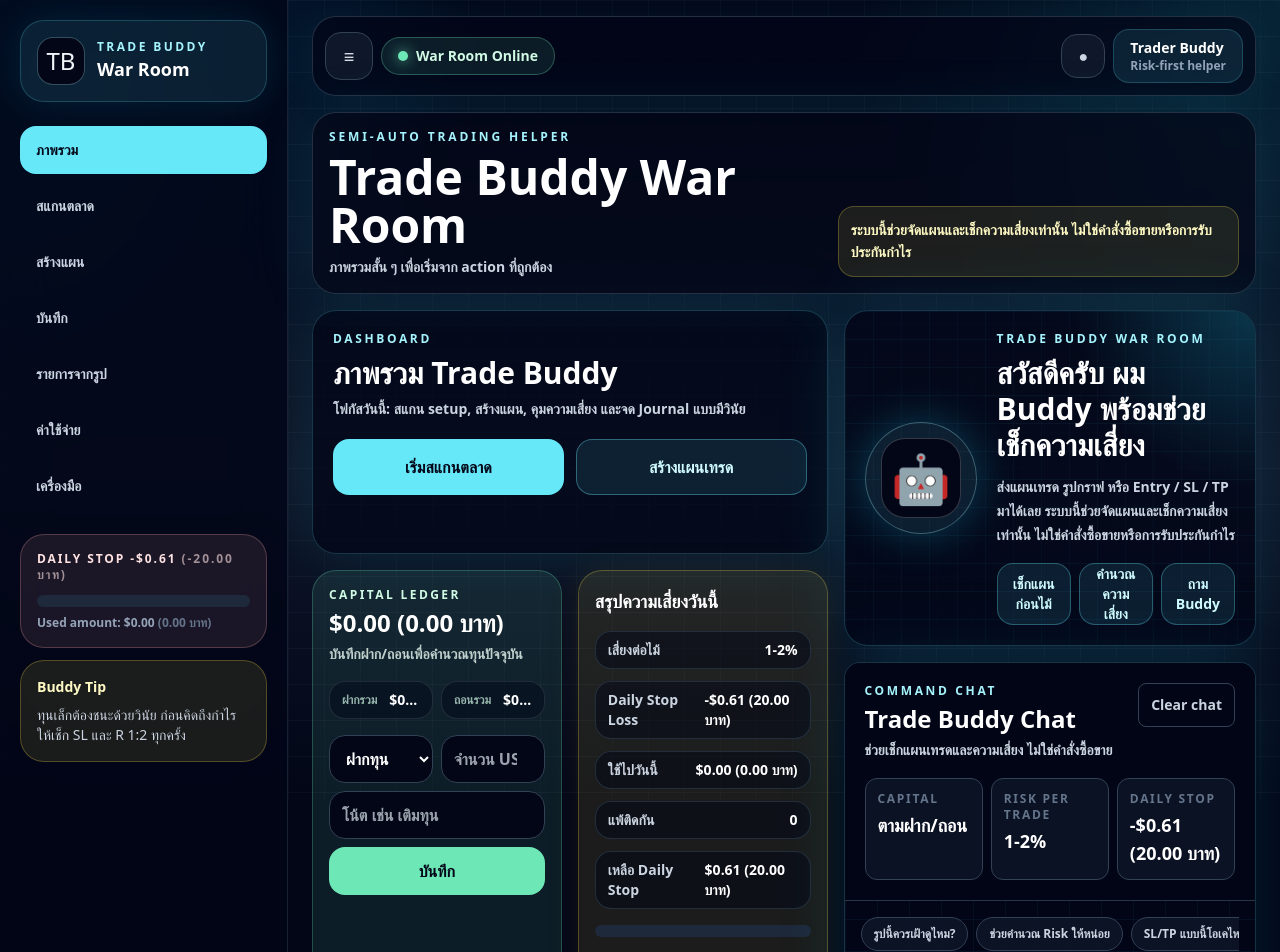
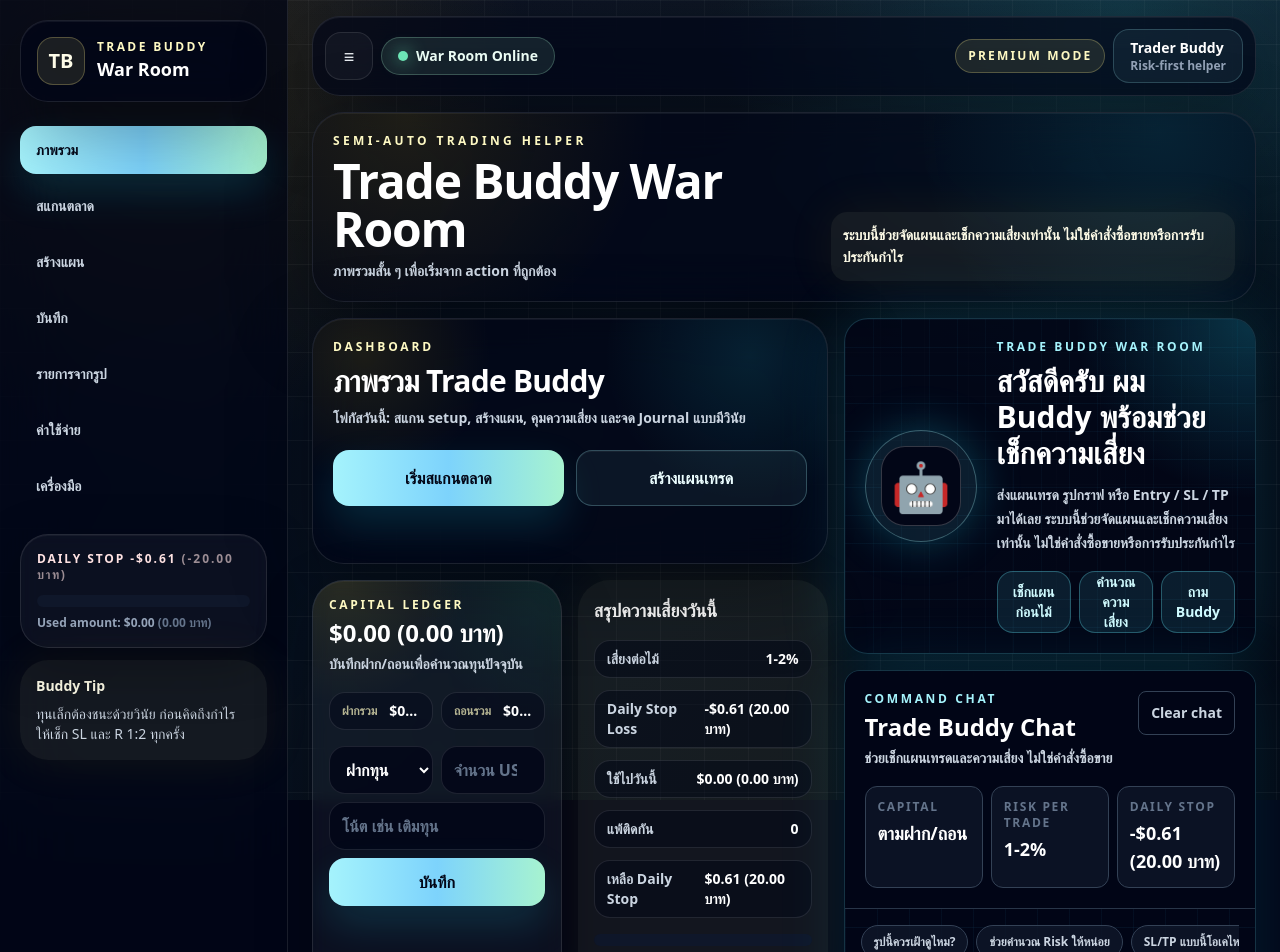
Before and after one commit to Fusemxd/buddy-trade, a Next.js app: page / in a window 1280 px wide. Shown: the top 952 px of the page. Built offline with nearby package versions, Linux system fonts and the light colour scheme.

Commit message:
Polish luxury war room theme

```diff
--- a/src/app/globals.css
+++ b/src/app/globals.css
@@ -16,7 +16,10 @@ html {
 
 body {
   min-height: 100vh;
-  background: #070b12;
+  background:
+    radial-gradient(circle at 18% 8%, rgba(212, 175, 55, 0.12), transparent 28%),
+    radial-gradient(circle at 82% 0%, rgba(34, 211, 238, 0.13), transparent 30%),
+    linear-gradient(135deg, #030712 0%, #07111f 44%, #020617 100%);
   color: #f8fafc;
 }
 
@@ -48,3 +51,25 @@ select,
 textarea {
   font: inherit;
 }
+
+@layer components {
+  .luxury-panel {
+    @apply relative border border-white/10 bg-slate-950/70 shadow-[0_24px_80px_rgba(0,0,0,0.35),inset_0_1px_0_rgba(255,255,255,0.06)] backdrop-blur-xl;
+  }
+
+  .luxury-card {
+    @apply relative border border-white/10 bg-white/[0.045] shadow-[0_18px_55px_rgba(0,0,0,0.28),inset_0_1px_0_rgba(255,255,255,0.05)] backdrop-blur;
+  }
+
+  .luxury-gold {
+    @apply border-yellow-200/25 bg-yellow-200/[0.07] text-yellow-50 shadow-[0_0_50px_rgba(234,179,8,0.08)];
+  }
+
+  .luxury-primary {
+    @apply bg-gradient-to-r from-cyan-200 via-sky-300 to-emerald-200 text-slate-950 shadow-[0_18px_40px_rgba(34,211,238,0.16)];
+  }
+
+  .luxury-ghost {
+    @apply border border-cyan-200/25 bg-cyan-200/[0.06] text-cyan-50 shadow-[inset_0_1px_0_rgba(255,255,255,0.05)];
+  }
+}
--- a/src/components/CapitalLedger.tsx
+++ b/src/components/CapitalLedger.tsx
@@ -31,29 +31,28 @@ export default function CapitalLedger({ compact = false }: { compact?: boolean }
   }
 
   return (
-    <section className="min-w-0 rounded-3xl border border-emerald-300/25 bg-emerald-300/10 p-4">
-      <div className="min-w-0">
-        <div className="min-w-0">
-          <p className="text-xs font-black uppercase tracking-[0.2em] text-emerald-100">Capital Ledger</p>
-          <h3 className="mt-1 text-2xl font-black text-white">{formatUsdWithThb(summary.balanceUsd)}</h3>
-          <p className="mt-1 text-sm font-semibold leading-relaxed text-emerald-50/80">บันทึกฝาก/ถอนเพื่อคำนวณทุนปัจจุบัน</p>
-        </div>
+    <section className="luxury-card min-w-0 overflow-hidden rounded-[2rem] p-4">
+      <div className="pointer-events-none absolute inset-0 bg-[radial-gradient(circle_at_12%_0%,rgba(250,204,21,0.10),transparent_26%),radial-gradient(circle_at_100%_0%,rgba(16,185,129,0.10),transparent_30%)]" />
+      <div className="relative min-w-0">
+        <p className="text-xs font-black uppercase tracking-[0.22em] text-yellow-100">Capital Ledger</p>
+        <h3 className="mt-1 text-2xl font-black text-white">{formatUsdWithThb(summary.balanceUsd)}</h3>
+        <p className="mt-1 text-sm font-semibold leading-relaxed text-slate-300">บันทึกฝาก/ถอนเพื่อคำนวณทุนปัจจุบัน</p>
       </div>
 
       {!compact ? (
-        <>
+        <div className="relative">
           <div className="mt-4 grid gap-2 text-sm sm:grid-cols-2">
             <SummaryLine label="ฝากรวม" value={formatUsdWithThb(summary.depositsUsd)} />
             <SummaryLine label="ถอนรวม" value={formatUsdWithThb(summary.withdrawalsUsd)} />
           </div>
           <form className="mt-4 grid min-w-0 gap-2 sm:grid-cols-2" onSubmit={submit}>
-            <select className="min-h-12 min-w-0 rounded-2xl border border-slate-700 bg-slate-950 px-3 font-bold text-white" value={type} onChange={(event) => setType(event.target.value as CapitalTransactionType)}>
+            <select className="min-h-12 min-w-0 rounded-2xl border border-white/10 bg-slate-950/80 px-3 font-bold text-white outline-none focus:border-yellow-200/45" value={type} onChange={(event) => setType(event.target.value as CapitalTransactionType)}>
               <option value="deposit">ฝากทุน</option>
               <option value="withdraw">ถอนทุน</option>
             </select>
-            <input className="min-h-12 min-w-0 rounded-2xl border border-slate-700 bg-slate-950 px-3 font-bold text-white" inputMode="decimal" placeholder="จำนวน USD" type="number" value={amountUsd} onChange={(event) => setAmountUsd(event.target.value)} />
-            <input className="min-h-12 min-w-0 rounded-2xl border border-slate-700 bg-slate-950 px-3 font-bold text-white sm:col-span-2" placeholder="โน้ต เช่น เติมทุน" value={note} onChange={(event) => setNote(event.target.value)} />
-            <button className="min-h-12 rounded-2xl bg-emerald-300 px-4 font-black text-slate-950 sm:col-span-2" type="submit">บันทึก</button>
+            <input className="min-h-12 min-w-0 rounded-2xl border border-white/10 bg-slate-950/80 px-3 font-bold text-white outline-none placeholder:text-slate-500 focus:border-yellow-200/45" inputMode="decimal" placeholder="จำนวน USD" type="number" value={amountUsd} onChange={(event) => setAmountUsd(event.target.value)} />
+            <input className="min-h-12 min-w-0 rounded-2xl border border-white/10 bg-slate-950/80 px-3 font-bold text-white outline-none placeholder:text-slate-500 focus:border-yellow-200/45 sm:col-span-2" placeholder="โน้ต เช่น เติมทุน" value={note} onChange={(event) => setNote(event.target.value)} />
+            <button className="luxury-primary min-h-12 rounded-2xl px-4 font-black sm:col-span-2" type="submit">บันทึก</button>
           </form>
           <div className="mt-3 grid gap-2">
             {items.slice(0, 5).map((item) => (
@@ -66,7 +65,7 @@ export default function CapitalLedger({ compact = false }: { compact?: boolean }
               </div>
             ))}
           </div>
-        </>
+        </div>
       ) : null}
     </section>
   );
@@ -75,7 +74,7 @@ export default function CapitalLedger({ compact = false }: { compact?: boolean }
 function SummaryLine({ label, value }: { label: string; value: string }) {
   return (
     <div className="flex min-w-0 items-center justify-between gap-3 rounded-2xl border border-white/10 bg-slate-950/45 px-3 py-2">
-      <p className="shrink-0 text-xs font-bold text-emerald-100/70">{label}</p>
+      <p className="shrink-0 text-xs font-bold text-yellow-100/70">{label}</p>
       <p className="truncate text-sm font-black text-white">{value}</p>
     </div>
   );
--- a/src/components/DailySummaryCard.tsx
+++ b/src/components/DailySummaryCard.tsx
@@ -1,6 +1,6 @@
 export default function DailySummaryCard() {
   return (
-    <section className="rounded-3xl border border-purple-300/25 bg-purple-300/10 p-4 shadow-[0_0_35px_rgba(192,132,252,0.08)]">
+    <section className="luxury-card rounded-[2rem] p-4">
       <h3 className="text-lg font-black text-white">สรุปผลงานวันนี้</h3>
       <div className="mt-4 grid grid-cols-2 gap-2">
         <Metric label="Trades" value="0" />
@@ -8,7 +8,7 @@ export default function DailySummaryCard() {
         <Metric label="Losses" value="0" />
         <Metric label="Win Rate" value="0%" />
       </div>
-      <div className="mt-3 rounded-2xl border border-slate-700/60 bg-slate-950/50 p-3">
+      <div className="mt-3 rounded-2xl border border-white/10 bg-slate-950/50 p-3">
         <p className="text-xs font-bold uppercase tracking-[0.14em] text-slate-500">P/L วันนี้</p>
         <p className="mt-1 text-2xl font-black text-white">$0.00 <span className="text-sm text-slate-400">(0.00 บาท)</span></p>
       </div>
@@ -18,7 +18,7 @@ export default function DailySummaryCard() {
 
 function Metric({ label, value }: { label: string; value: string }) {
   return (
-    <div className="rounded-2xl border border-slate-700/60 bg-slate-950/50 p-3">
+    <div className="rounded-2xl border border-white/10 bg-slate-950/50 p-3">
       <p className="text-xs text-slate-500">{label}</p>
       <p className="text-lg font-black text-white">{value}</p>
     </div>
--- a/src/components/DashboardOverview.tsx
+++ b/src/components/DashboardOverview.tsx
@@ -29,17 +29,20 @@ export default function DashboardOverview({ onNavigate }: { onNavigate: (page: M
 
   return (
     <section className="grid gap-4">
-      <div className="rounded-3xl border border-cyan-300/20 bg-slate-950/70 p-5 shadow-[0_0_60px_rgba(34,211,238,0.12)]">
-        <p className="text-xs font-black uppercase tracking-[0.22em] text-cyan-200">Dashboard</p>
-        <h2 className="mt-2 text-3xl font-black text-white">ภาพรวม Trade Buddy</h2>
-        <p className="mt-2 text-sm font-semibold text-slate-300">โฟกัสวันนี้: สแกน setup, สร้างแผน, คุมความเสี่ยง และจด Journal แบบมีวินัย</p>
-        <div className="mt-5 grid gap-3 sm:grid-cols-2">
-          <button className="min-h-14 rounded-2xl bg-cyan-300 px-4 text-base font-black text-slate-950" onClick={() => onNavigate("scanner")} type="button">
-            เริ่มสแกนตลาด
-          </button>
-          <button className="min-h-14 rounded-2xl border border-cyan-300/35 bg-cyan-300/10 px-4 text-base font-black text-cyan-100" onClick={() => onNavigate("plan")} type="button">
-            สร้างแผนเทรด
-          </button>
+      <div className="luxury-panel overflow-hidden rounded-[2rem] p-5">
+        <div className="pointer-events-none absolute inset-0 bg-[radial-gradient(circle_at_10%_15%,rgba(250,204,21,0.10),transparent_25%),radial-gradient(circle_at_85%_15%,rgba(34,211,238,0.12),transparent_30%)]" />
+        <div className="relative">
+          <p className="text-xs font-black uppercase tracking-[0.24em] text-yellow-100">Dashboard</p>
+          <h2 className="mt-2 text-3xl font-black tracking-tight text-white">ภาพรวม Trade Buddy</h2>
+          <p className="mt-2 text-sm font-semibold leading-relaxed text-slate-300">โฟกัสวันนี้: สแกน setup, สร้างแผน, คุมความเสี่ยง และจด Journal แบบมีวินัย</p>
+          <div className="mt-5 grid gap-3 sm:grid-cols-2">
+            <button className="luxury-primary min-h-14 rounded-2xl px-4 text-base font-black" onClick={() => onNavigate("scanner")} type="button">
+              เริ่มสแกนตลาด
+            </button>
+            <button className="luxury-ghost min-h-14 rounded-2xl px-4 text-base font-black" onClick={() => onNavigate("plan")} type="button">
+              สร้างแผนเทรด
+            </button>
+          </div>
         </div>
       </div>
 
@@ -58,7 +61,7 @@ export default function DashboardOverview({ onNavigate }: { onNavigate: (page: M
         <MiniCard title="Next Action" value="เช็กก่อนเสมอ" helper="เริ่มจาก Scanner หรือสร้างแผนพร้อม Entry / SL / TP" />
       </div>
 
-      <article className="rounded-3xl border border-purple-300/25 bg-purple-300/10 p-4">
+      <article className="luxury-card rounded-[2rem] p-4">
         <div className="flex flex-col gap-3 lg:flex-row lg:items-start lg:justify-between">
           <div>
             <p className="text-xs font-black uppercase tracking-[0.2em] text-purple-100">Image Records</p>
@@ -72,7 +75,7 @@ export default function DashboardOverview({ onNavigate }: { onNavigate: (page: M
           </div>
         </div>
         <div className="mt-4 grid gap-2 sm:grid-cols-2">
-          <button className="min-h-12 rounded-2xl bg-purple-300 px-4 font-black text-slate-950" onClick={() => onNavigate("imageRecords")} type="button">
+          <button className="min-h-12 rounded-2xl bg-purple-200 px-4 font-black text-slate-950" onClick={() => onNavigate("imageRecords")} type="button">
             ไปหน้ารายการจากรูป
           </button>
           <button className="min-h-12 rounded-2xl border border-purple-200/35 bg-slate-950/40 px-4 font-black text-purple-50" onClick={() => onNavigate("imageRecords")} type="button">
@@ -86,7 +89,7 @@ export default function DashboardOverview({ onNavigate }: { onNavigate: (page: M
 
 function MiniCard({ title, value, helper }: { title: string; value: string; helper: string }) {
   return (
-    <article className="rounded-3xl border border-slate-700/70 bg-slate-950/65 p-4">
+    <article className="luxury-card rounded-[1.75rem] p-4">
       <p className="text-xs font-bold uppercase tracking-[0.16em] text-slate-500">{title}</p>
       <p className="mt-2 text-xl font-black text-white">{value}</p>
       <p className="mt-2 text-sm text-slate-400">{helper}</p>
--- a/src/components/MobileBottomNav.tsx
+++ b/src/components/MobileBottomNav.tsx
@@ -10,12 +10,12 @@ const navItems: Array<{ id: MobileWarRoomPanel; label: string }> = [
 
 export default function MobileBottomNav({ activePanel = "dashboard", onChange }: { activePanel?: MobileWarRoomPanel; onChange?: (panel: MobileWarRoomPanel) => void }) {
   return (
-    <nav className="fixed inset-x-0 bottom-0 z-50 border-t border-slate-700 bg-slate-950/95 px-2 pb-[calc(env(safe-area-inset-bottom)+0.5rem)] pt-2 shadow-[0_-18px_48px_rgba(2,6,23,0.7)] backdrop-blur lg:hidden">
+    <nav className="fixed inset-x-0 bottom-0 z-50 border-t border-white/10 bg-slate-950/90 px-2 pb-[calc(env(safe-area-inset-bottom)+0.5rem)] pt-2 shadow-[0_-18px_55px_rgba(0,0,0,0.75)] backdrop-blur-2xl lg:hidden">
       <div className="grid grid-cols-5 gap-1.5">
         {navItems.map((item) => {
           const active = activePanel === item.id;
           return (
-            <button className={`min-h-14 rounded-xl px-1 text-[11px] font-black leading-tight transition sm:text-xs ${active ? "bg-cyan-300 text-slate-950" : "bg-slate-900 text-slate-300"}`} key={item.id} onClick={() => onChange?.(item.id)} type="button">
+            <button className={`min-h-14 rounded-xl px-1 text-[11px] font-black leading-tight transition sm:text-xs ${active ? "luxury-primary" : "bg-white/[0.04] text-slate-300"}`} key={item.id} onClick={() => onChange?.(item.id)} type="button">
               {item.label}
             </button>
           );
--- a/src/components/RiskSummaryCard.tsx
+++ b/src/components/RiskSummaryCard.tsx
@@ -1,6 +1,6 @@
 export default function RiskSummaryCard() {
   return (
-    <section className="rounded-3xl border border-yellow-300/25 bg-yellow-300/10 p-4 shadow-[0_0_35px_rgba(250,204,21,0.08)]">
+    <section className="luxury-gold rounded-[2rem] p-4">
       <h3 className="text-lg font-black text-white">สรุปความเสี่ยงวันนี้</h3>
       <div className="mt-4 space-y-3 text-sm font-semibold text-slate-300">
         <Row label="เสี่ยงต่อไม้" value="1-2%" />
@@ -9,8 +9,8 @@ export default function RiskSummaryCard() {
         <Row label="แพ้ติดกัน" value="0" />
         <Row label="เหลือ Daily Stop" value="$0.61 (20.00 บาท)" />
       </div>
-      <div className="mt-4 h-3 overflow-hidden rounded-full bg-slate-800">
-        <div className="h-full w-0 rounded-full bg-yellow-300" />
+      <div className="mt-4 h-3 overflow-hidden rounded-full bg-slate-900">
+        <div className="h-full w-0 rounded-full bg-gradient-to-r from-yellow-200 to-emerald-200" />
       </div>
     </section>
   );
@@ -18,7 +18,7 @@ export default function RiskSummaryCard() {
 
 function Row({ label, value }: { label: string; value: string }) {
   return (
-    <div className="flex items-center justify-between gap-3 rounded-2xl border border-slate-700/60 bg-slate-950/50 px-3 py-2">
+    <div className="flex items-center justify-between gap-3 rounded-2xl border border-white/10 bg-slate-950/45 px-3 py-2">
       <span>{label}</span>
       <span className="font-black text-white">{value}</span>
     </div>
--- a/src/components/SidebarNav.tsx
+++ b/src/components/SidebarNav.tsx
@@ -12,12 +12,12 @@ const navItems: Array<{ id: MobileWarRoomPanel; label: string }> = [
 
 export default function SidebarNav({ activePanel, onSelect }: { activePanel: MobileWarRoomPanel; onSelect: (panel: MobileWarRoomPanel) => void }) {
   return (
-    <aside className="hidden min-h-screen w-72 shrink-0 border-r border-slate-800/80 bg-slate-950/80 p-5 backdrop-blur-xl xl:block">
-      <div className="rounded-3xl border border-cyan-300/20 bg-cyan-300/10 p-4 shadow-[0_0_40px_rgba(34,211,238,0.12)]">
+    <aside className="hidden min-h-screen w-72 shrink-0 border-r border-white/10 bg-slate-950/70 p-5 backdrop-blur-2xl xl:block">
+      <div className="luxury-panel rounded-[1.75rem] p-4">
         <div className="flex items-center gap-3">
-          <div className="grid h-12 w-12 place-items-center rounded-2xl border border-cyan-200/30 bg-slate-950 text-2xl">TB</div>
+          <div className="grid h-12 w-12 place-items-center rounded-2xl border border-yellow-200/25 bg-yellow-200/10 text-xl font-black text-yellow-50">TB</div>
           <div>
-            <p className="text-xs font-black uppercase tracking-[0.2em] text-cyan-200">Trade Buddy</p>
+            <p className="text-xs font-black uppercase tracking-[0.2em] text-yellow-100">Trade Buddy</p>
             <h1 className="text-lg font-black text-white">War Room</h1>
           </div>
         </div>
@@ -27,7 +27,7 @@ export default function SidebarNav({ activePanel, onSelect }: { activePanel: Mob
         {navItems.map((item) => {
           const active = activePanel === item.id || (item.id === "imageRecords" && activePanel === "expenses");
           return (
-            <button className={`min-h-12 w-full rounded-2xl px-4 text-left text-sm font-bold transition hover:bg-cyan-300/10 hover:text-cyan-100 ${active ? "bg-cyan-300 text-slate-950" : "text-slate-300"}`} key={item.id} onClick={() => onSelect(item.id)} type="button">
+            <button className={`min-h-12 w-full rounded-2xl px-4 text-left text-sm font-bold transition ${active ? "luxury-primary" : "text-slate-300 hover:bg-white/[0.05] hover:text-yellow-50"}`} key={item.id} onClick={() => onSelect(item.id)} type="button">
               {item.label}
             </button>
           );
@@ -35,15 +35,15 @@ export default function SidebarNav({ activePanel, onSelect }: { activePanel: Mob
       </nav>
 
       <div className="mt-6 space-y-3">
-        <div className="rounded-3xl border border-red-300/25 bg-red-300/10 p-4">
+        <div className="luxury-card rounded-[1.75rem] p-4">
           <p className="text-xs font-bold uppercase tracking-[0.16em] text-red-100">Daily Stop -$0.61 <span className="text-red-100/60">(-20.00 บาท)</span></p>
-          <div className="mt-3 h-3 overflow-hidden rounded-full bg-slate-800">
-            <div className="h-full w-0 rounded-full bg-red-300" />
+          <div className="mt-3 h-3 overflow-hidden rounded-full bg-slate-900">
+            <div className="h-full w-0 rounded-full bg-gradient-to-r from-red-300 to-yellow-200" />
           </div>
           <p className="mt-2 text-xs font-semibold text-slate-400">Used amount: $0.00 <span className="text-slate-500">(0.00 บาท)</span></p>
         </div>
-        <div className="rounded-3xl border border-yellow-300/25 bg-yellow-300/10 p-4">
-          <p className="text-sm font-black text-yellow-100">Buddy Tip</p>
+        <div className="luxury-gold rounded-[1.75rem] p-4">
+          <p className="text-sm font-black text-yellow-50">Buddy Tip</p>
           <p className="mt-2 text-sm text-slate-300">ทุนเล็กต้องชนะด้วยวินัย ก่อนคิดถึงกำไร ให้เช็ก SL และ R 1:2 ทุกครั้ง</p>
         </div>
       </div>
--- a/src/components/TopBar.tsx
+++ b/src/components/TopBar.tsx
@@ -1,14 +1,18 @@
 export default function TopBar() {
   return (
-    <div className="flex min-w-0 items-center justify-between gap-2 rounded-3xl border border-slate-700/70 bg-slate-950/65 p-3 shadow-[0_0_45px_rgba(34,211,238,0.08)] backdrop-blur">
-      <button className="grid h-11 w-11 shrink-0 place-items-center rounded-2xl border border-slate-700 bg-slate-900 text-lg font-black text-slate-200 sm:h-12 sm:w-12" type="button">≡</button>
-      <div className="hidden items-center gap-2 rounded-full border border-emerald-300/30 bg-emerald-300/10 px-4 py-2 text-sm font-black text-emerald-100 sm:flex">
-        <span className="h-2.5 w-2.5 animate-pulse rounded-full bg-emerald-300 shadow-[0_0_14px_rgba(110,231,183,0.9)]" />
+    <div className="luxury-panel flex min-w-0 items-center justify-between gap-2 rounded-[1.75rem] p-3">
+      <button className="grid h-11 w-11 shrink-0 place-items-center rounded-2xl border border-white/10 bg-white/[0.04] text-lg font-black text-slate-100 sm:h-12 sm:w-12" type="button">
+        ≡
+      </button>
+      <div className="hidden items-center gap-2 rounded-full border border-emerald-200/25 bg-emerald-200/10 px-4 py-2 text-sm font-black text-emerald-50 sm:flex">
+        <span className="h-2.5 w-2.5 animate-pulse rounded-full bg-emerald-300 shadow-[0_0_18px_rgba(110,231,183,0.95)]" />
         War Room Online
       </div>
       <div className="ml-auto flex min-w-0 items-center gap-2">
-        <div className="hidden h-11 w-11 shrink-0 place-items-center rounded-2xl border border-slate-700 bg-slate-900 text-slate-300 sm:grid">●</div>
-        <div className="min-w-0 rounded-2xl border border-cyan-300/20 bg-cyan-300/10 px-3 py-2 sm:px-4">
+        <div className="hidden rounded-full border border-yellow-200/25 bg-yellow-200/10 px-3 py-2 text-xs font-black uppercase tracking-[0.18em] text-yellow-100 sm:block">
+          Premium Mode
+        </div>
+        <div className="min-w-0 rounded-2xl border border-cyan-200/20 bg-cyan-200/[0.06] px-3 py-2 sm:px-4">
           <p className="truncate text-sm font-black text-white">Trader Buddy</p>
           <p className="truncate text-xs font-semibold text-slate-400">Risk-first helper</p>
         </div>
--- a/src/components/TradeBuddyWarRoom.tsx
+++ b/src/components/TradeBuddyWarRoom.tsx
@@ -32,22 +32,24 @@ export default function TradeBuddyWarRoom() {
 
   return (
     <main className="min-h-screen overflow-x-hidden bg-slate-950 pb-28 text-slate-100 lg:pb-0">
-      <div className="pointer-events-none fixed inset-0 bg-[radial-gradient(circle_at_top_left,rgba(14,165,233,0.22),transparent_32%),radial-gradient(circle_at_top_right,rgba(34,211,238,0.14),transparent_28%),linear-gradient(180deg,#020617,#0f172a_58%,#020617)]" />
-      <div className="pointer-events-none fixed inset-0 bg-[linear-gradient(rgba(148,163,184,0.05)_1px,transparent_1px),linear-gradient(90deg,rgba(148,163,184,0.04)_1px,transparent_1px)] bg-[size:36px_36px]" />
+      <div className="pointer-events-none fixed inset-0 bg-[radial-gradient(circle_at_12%_10%,rgba(234,179,8,0.15),transparent_28%),radial-gradient(circle_at_88%_2%,rgba(34,211,238,0.18),transparent_30%),linear-gradient(135deg,#020617,#07111f_46%,#030712)]" />
+      <div className="pointer-events-none fixed inset-0 bg-[linear-gradient(rgba(255,255,255,0.045)_1px,transparent_1px),linear-gradient(90deg,rgba(255,255,255,0.035)_1px,transparent_1px)] bg-[size:44px_44px]" />
+      <div className="pointer-events-none fixed inset-x-0 top-0 h-64 bg-gradient-to-b from-white/[0.035] to-transparent" />
 
       <div className="relative flex min-h-screen">
         <SidebarNav activePanel={page} onSelect={setPage} />
         <div className="min-w-0 flex-1">
           <div className="mx-auto flex w-full max-w-[1500px] flex-col gap-4 px-3 pb-6 pt-4 sm:px-5 lg:pb-4 xl:px-6">
             <TopBar />
-            <header className="rounded-3xl border border-slate-700/70 bg-slate-950/60 p-4 shadow-[0_0_60px_rgba(34,211,238,0.1)] backdrop-blur">
-              <div className="flex flex-col gap-3 lg:flex-row lg:items-end lg:justify-between">
+            <header className="luxury-panel overflow-hidden rounded-[2rem] p-5">
+              <div className="pointer-events-none absolute inset-0 bg-[radial-gradient(circle_at_10%_0%,rgba(250,204,21,0.10),transparent_28%),radial-gradient(circle_at_90%_10%,rgba(34,211,238,0.10),transparent_28%)]" />
+              <div className="relative flex flex-col gap-4 lg:flex-row lg:items-end lg:justify-between">
                 <div className="min-w-0">
-                  <p className="text-xs font-black uppercase tracking-[0.24em] text-cyan-200">Semi-Auto Trading Helper</p>
-                  <h1 className="mt-2 break-words text-3xl font-black text-white sm:text-5xl">Trade Buddy War Room</h1>
+                  <p className="text-xs font-black uppercase tracking-[0.28em] text-yellow-100">Semi-Auto Trading Helper</p>
+                  <h1 className="mt-2 break-words text-3xl font-black tracking-tight text-white sm:text-5xl">Trade Buddy War Room</h1>
                   <p className="mt-2 text-sm font-semibold text-slate-300">{pageTitle(page)}</p>
                 </div>
-                <div className="max-w-xl rounded-2xl border border-yellow-300/25 bg-yellow-300/10 p-3 text-sm font-semibold leading-relaxed text-yellow-100">{DISCLAIMER_TEXT}</div>
+                <div className="luxury-gold max-w-xl rounded-2xl p-3 text-sm font-semibold leading-relaxed">{DISCLAIMER_TEXT}</div>
               </div>
             </header>
 
@@ -112,7 +114,7 @@ function renderPage(page: MobileWarRoomPanel, props: { risk?: RiskResult; onRisk
 }
 
 function MoreButton({ label, onClick }: { label: string; onClick: () => void }) {
-  return <button className="min-h-16 rounded-3xl border border-cyan-300/30 bg-cyan-300/10 px-4 text-lg font-black text-cyan-100" onClick={onClick} type="button">{label}</button>;
+  return <button className="luxury-ghost min-h-16 rounded-3xl px-4 text-lg font-black" onClick={onClick} type="button">{label}</button>;
 }
 
 function toBottomPage(page: MobileWarRoomPanel) {
```
